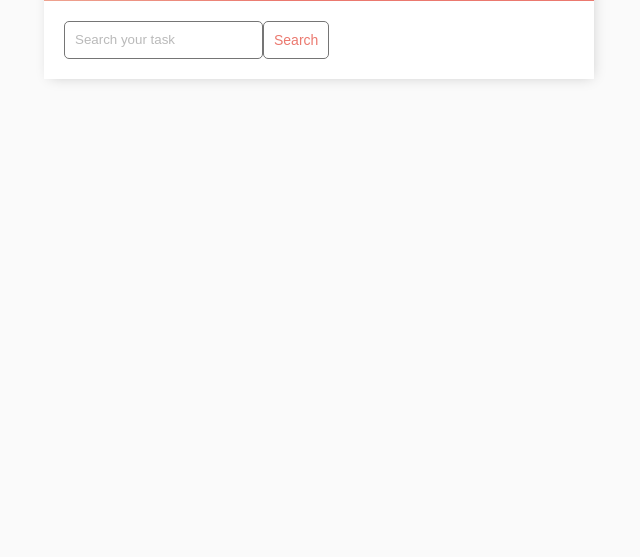
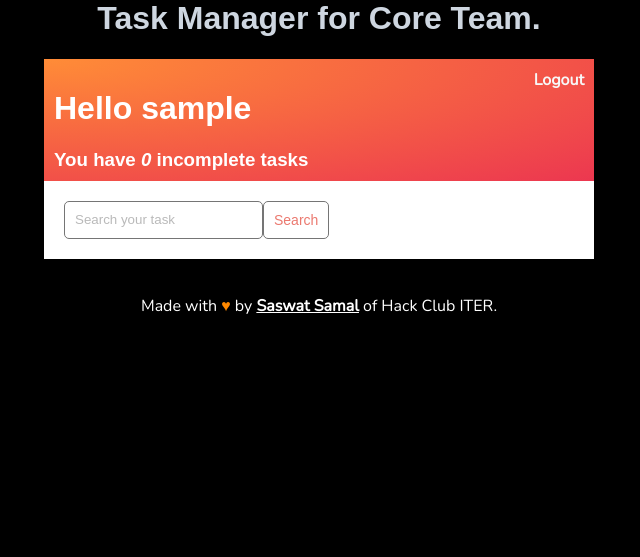
Before and after one commit to saswatsamal/hackclubiter-coretask, a Django app: page / in a window 1280 px wide. Shown: the part 179-736 px from the top of the page, without its empty margins (321-961 px from the left). Run offline with Django 3.2, Linux system fonts and the light colour scheme; the visitor is signed in with stand-in values (Sample User, id 1); data that the repository does not hold is empty.

Commit message:
[update]/UI

```diff
--- a/base/templates/base/main.html
+++ b/base/templates/base/main.html
@@ -7,8 +7,12 @@
         content="Task List page for the core members of Hack Club ITER">
 
     <meta http-equiv="X-UA-Compatible" content="IE=edge">
-    <title>Tasks | HCI-Core</title>
-    <meta name="description" content="">
+    <title>
+        {% block title %}
+        Task List
+        {% endblock %}
+    </title>
+    <meta name="author" content="Saswat Samal">
     <meta name="viewport" content="width=device-width, initial-scale=1">
     <link rel="shortcut icon" href="https://iter.hackclub.com/img/favicon/favicon.ico" type="image/x-icon">
     <link rel="preconnect" href="https://fonts.gstatic.com">
@@ -16,9 +20,9 @@
 
     <style>
         body {
-            background-color: #FAFAFA;
+            background-color: #000000;
             font-family: 'Nunito', sans-serif;
-            padding-top: 50px;
+            padding-top: 150px;
         }
 
         h1,
@@ -38,7 +42,10 @@
         a {
             font-weight: 600;
         }
-
+        a:hover{
+            color: #ff8800;
+            text-decoration: none;
+        }
         .container {
             max-width: 550px;
             margin: auto;
@@ -57,8 +64,7 @@
             justify-content: space-between;
             color: #fff;
             padding: 10px;
-            border-radius: 5px 5px 0 0;
-            background: linear-gradient(90deg, #EEA390 0%, #EB796F 43%, #EB796F 100%);
+            background-image: radial-gradient( ellipse farthest-corner at top left, #ff8c37, #ec3750);
         }
 
         .header-bar a {
@@ -96,7 +102,7 @@
         .task-incomplete-icon {
             height: 20px;
             width: 20px;
-            background-color: rgb(218, 218, 218);
+            background-color: rgb(255, 0, 0);
             border-radius: 50%;
         }
 
@@ -190,6 +196,11 @@
             cursor: pointer;
             text-decoration: none;
         }
+        .button:hover {
+            background-image: radial-gradient( ellipse farthest-corner at top left, #ff8c37, #ec3750);
+            color: #FFF;
+            transition: all 0.2s ease-in-out;
+        }
 
         .card-body {
             padding: 20px;
@@ -199,10 +210,13 @@
 
 <body>
 
+<a href="https://hackclub.com/"><img style="position: absolute; top: 10px; left: 0px; border: 0; width: 150px; z-index: 999;" src="https://assets.hackclub.com/banners/2022.svg" alt="Hack Club"/></a>
+<h1 style="text-align: center; color: #ced6e0;">Task Manager for Core Team.</h1>
     <div class="container">
         {% block content %} {% endblock content %}
     </div>
-
+<footer style="text-align: center; padding-top: 20px;">
+    <p style="color: #ffffff;">Made with <span style="color: #ff8800;">&hearts;</span> by <a href="https://hackclub.com/" style="color: #ffffff;">Saswat Samal</a> of Hack Club ITER.</p>
 </body>
 
 
--- a/base/templates/base/task_list.html
+++ b/base/templates/base/task_list.html
@@ -1,9 +1,15 @@
 {% extends 'base/main.html' %} {% block content %}
-
+<head>
+    <title>
+        {% block title %}
+        Welcome, {{request.user}}
+        {% endblock %}
+    </title>
+</head>
 <script src="https://cdn.jsdelivr.net/npm/sortablejs@latest/Sortable.min.js"></script>
 <div class="header-bar">
     <div>
-        <h1>Hello {{request.user|title}}</h1>
+        <h1>Hello {{request.user}}</h1>
         <h3 style="margin:0">You have <i>{{count}}</i> incomplete task{{ count|pluralize:"s" }}</h3>
     </div>
 
@@ -18,9 +24,6 @@
         <input type='text' name='search-area' placeholder="Search your task" value="{{search_input}}">
         <input class="button" type="submit" value='Search'>
     </form>
-    {% if tasks|length > 0 %}
-    <a id="add-link" href="{% url 'task-create' %}">&#x2b;</a>
-    {% endif %}
 </div>
 
 
```
Also changed, not shown: base/templates/base/task.html (+7 -1 lines), db.sqlite3.
